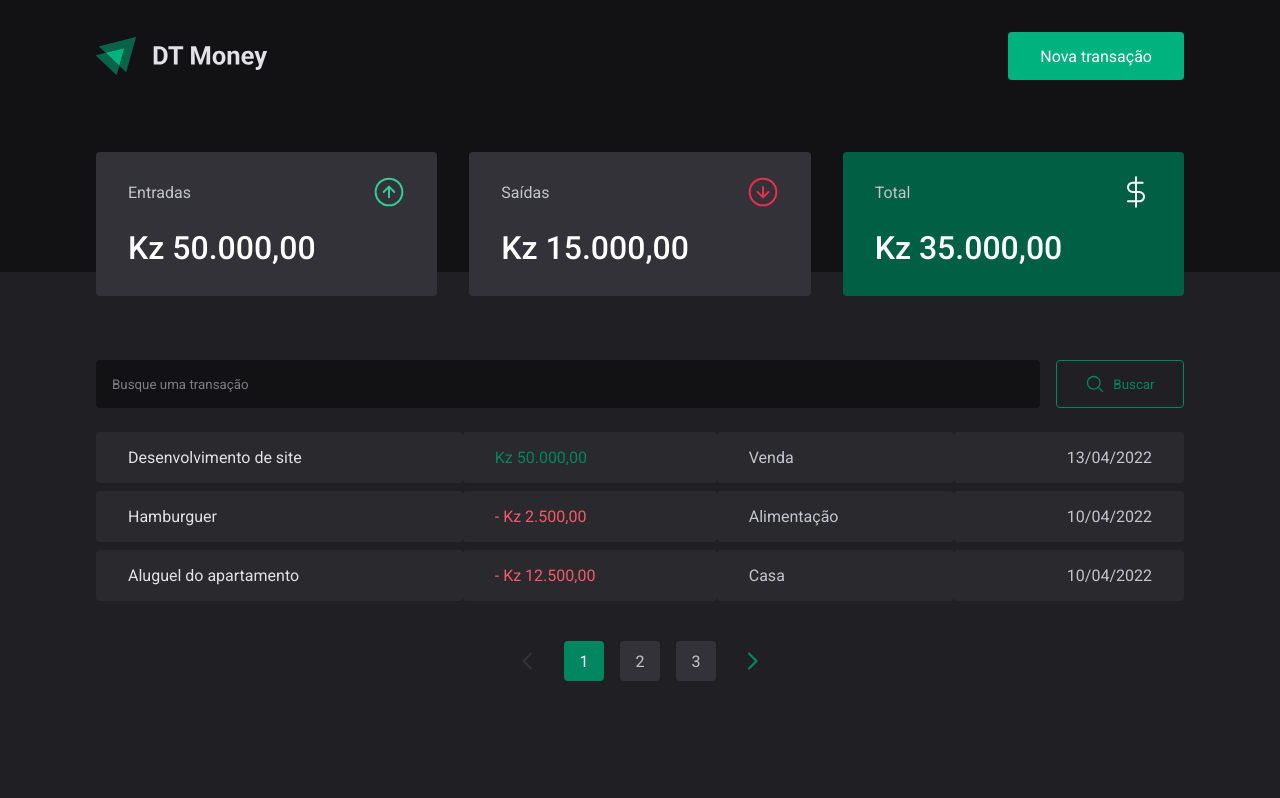
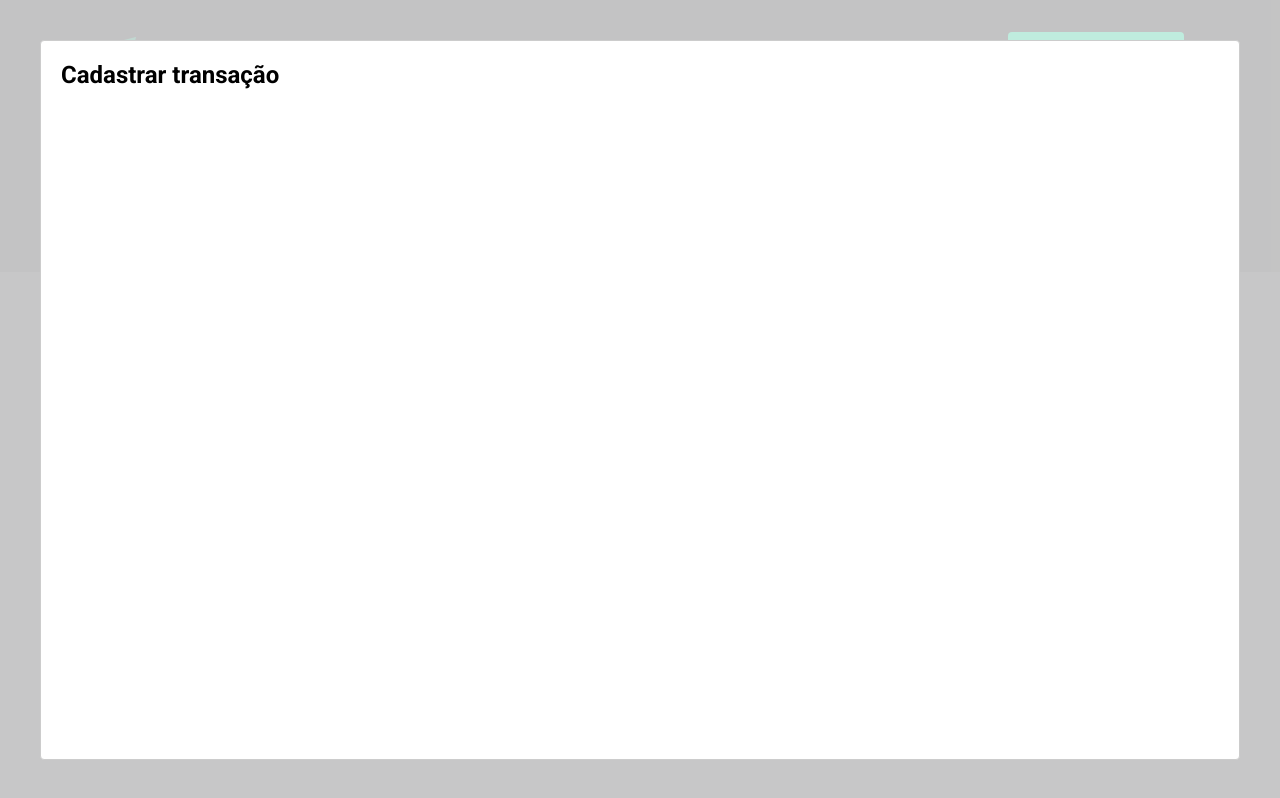
Before and after one commit to aristidesquetajr/dtmoney, a React (Vite) app: page / in a window 1280 px wide. Both pictures are taken after a click on the button "Nova transação". Built offline with nearby package versions, Linux system fonts and the light colour scheme; no server answers; what miragejs would draw is missing.

Commit message:
feat: added react-modal
create a modal for create new transactions

```diff
--- a/package.json
+++ b/package.json
@@ -21,12 +21,14 @@
     "miragejs": "^0.1.47",
     "react": "^18.2.0",
     "react-dom": "^18.2.0",
+    "react-modal": "^3.16.1",
     "styled-components": "^6.0.7"
   },
   "devDependencies": {
     "@rocketseat/eslint-config": "^2.1.0",
     "@types/react": "^18.2.15",
     "@types/react-dom": "^18.2.7",
+    "@types/react-modal": "^3.16.0",
     "@typescript-eslint/eslint-plugin": "^6.0.0",
     "@typescript-eslint/parser": "^6.0.0",
     "@vitejs/plugin-react": "^4.0.3",
--- a/src/App.tsx
+++ b/src/App.tsx
@@ -1,12 +1,36 @@
+import Modal from 'react-modal'
+import { useState } from 'react'
+
 import { Dashboard } from './components/Dashboard'
 import { Header } from './components/Header'
 import { GlobalStyle } from './styles/global'
 
+Modal.setAppElement('#root')
+
 export function App() {
+  const [isNewTransactionModalOpen, setIsNewTransactionModalOpen] =
+    useState(false)
+
+  function handleOpenNewTransactionModal() {
+    setIsNewTransactionModalOpen(true)
+  }
+
+  function handleCloseNewTransactionModal() {
+    setIsNewTransactionModalOpen(false)
+  }
   return (
     <>
-      <Header />
+      <Header onOpenNewTransactionModal={handleOpenNewTransactionModal} />
+
       <Dashboard />
+
+      <Modal
+        isOpen={isNewTransactionModalOpen}
+        onRequestClose={handleCloseNewTransactionModal}
+      >
+        <h2>Cadastrar transação</h2>
+      </Modal>
+
       <GlobalStyle />
     </>
   )
--- a/src/components/Header/index.tsx
+++ b/src/components/Header/index.tsx
@@ -2,12 +2,18 @@
 
 import logoImg from '../../assets/logo.svg'
 
-export function Header() {
+interface HeaderProps {
+  onOpenNewTransactionModal: () => void
+}
+
+export function Header({ onOpenNewTransactionModal }: HeaderProps) {
   return (
     <Container>
       <Content>
         <img src={logoImg} alt="dt modey" />
-        <button type="button">Nova transação</button>
+        <button type="button" onClick={onOpenNewTransactionModal}>
+          Nova transação
+        </button>
       </Content>
     </Container>
   )
```
Also changed, not shown: 1 other file (tests, documents, lock files or other folders).
